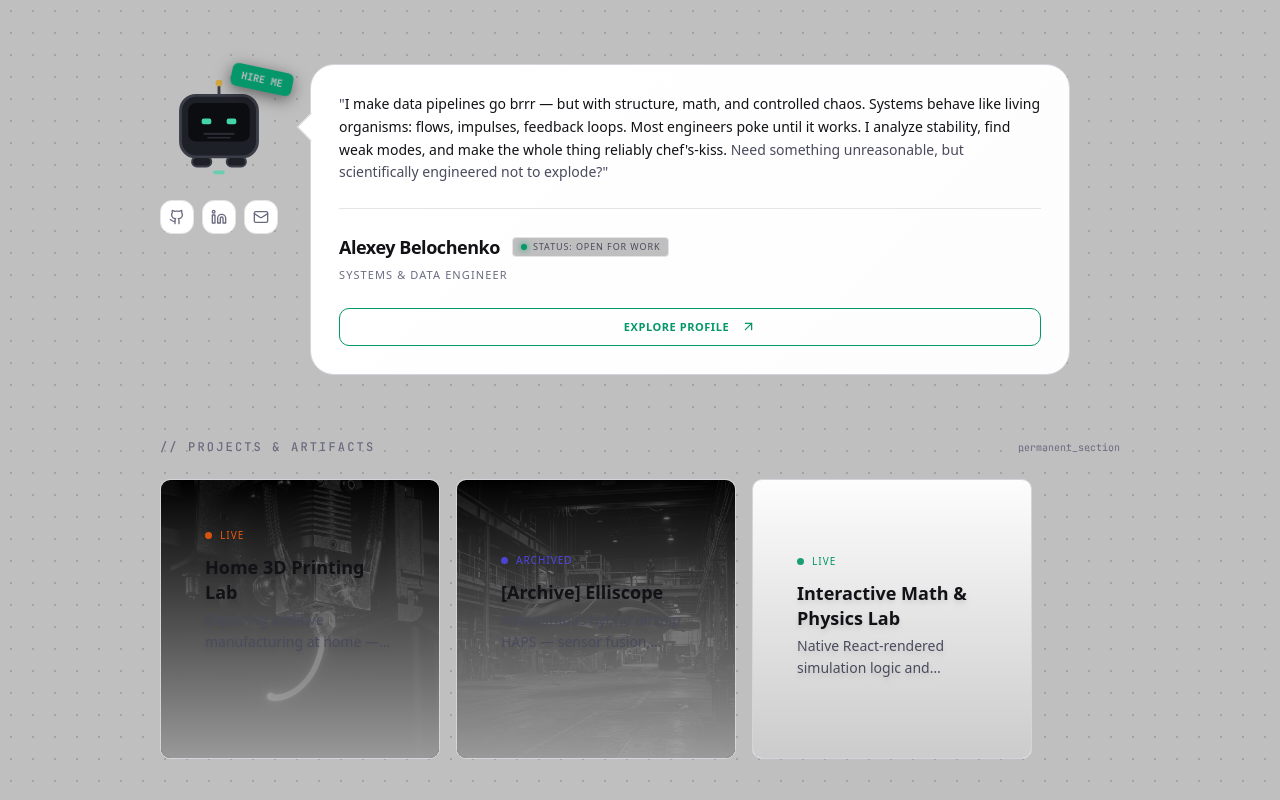
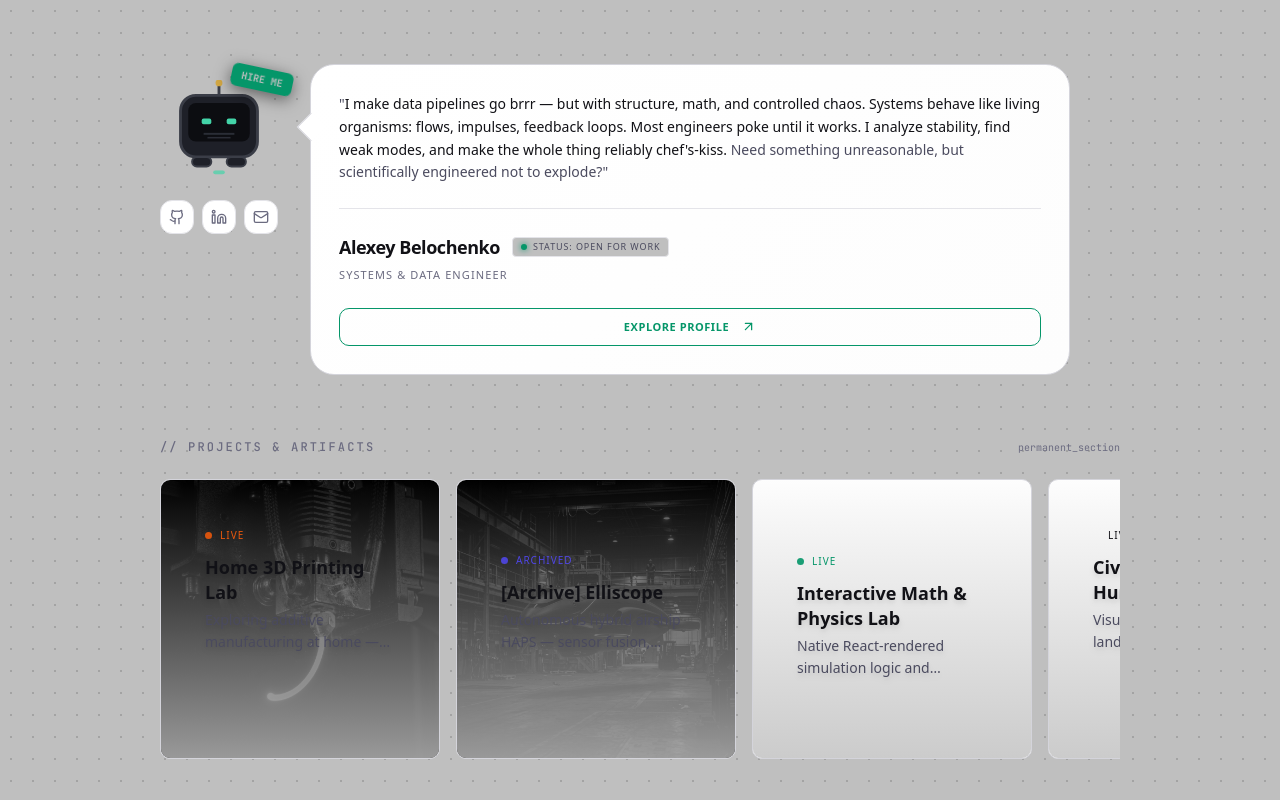
Before and after one commit to belochenko/zeelex.me, a Next.js app: page / in a window 1280 px wide. Shown: the top 800 px of the page. Built offline with nearby package versions, Linux system fonts and the light colour scheme.

Commit message:
feat: add CivStack project to the portfolio showcase list

```diff
--- a/app/page.tsx
+++ b/app/page.tsx
@@ -69,6 +69,15 @@ const projects = [
     status: "live",
     detail: "A technical playground demonstrating complex physical systems. Features raw SVG functional equations and pure React boundary logic to create real-time simulations directly inside articles.",
     href: "/lab",
+  },
+  {
+    title: "CivStack — A Map of Human Progress",
+    oneLiner: "Visualizing the global landscape of science, technology, and civilization.",
+    tags: ["CivTech", "Science", "Technology", "Visualization"],
+    accentColor: "var(--accent-blue)",
+    status: "live",
+    detail: "An interactive map charting the progress of human civilization across science, technology, and society. Explore the milestones, bottlenecks, and trajectories that define our species' journey.",
+    href: "/civstack",
   },
 ]
 
```
